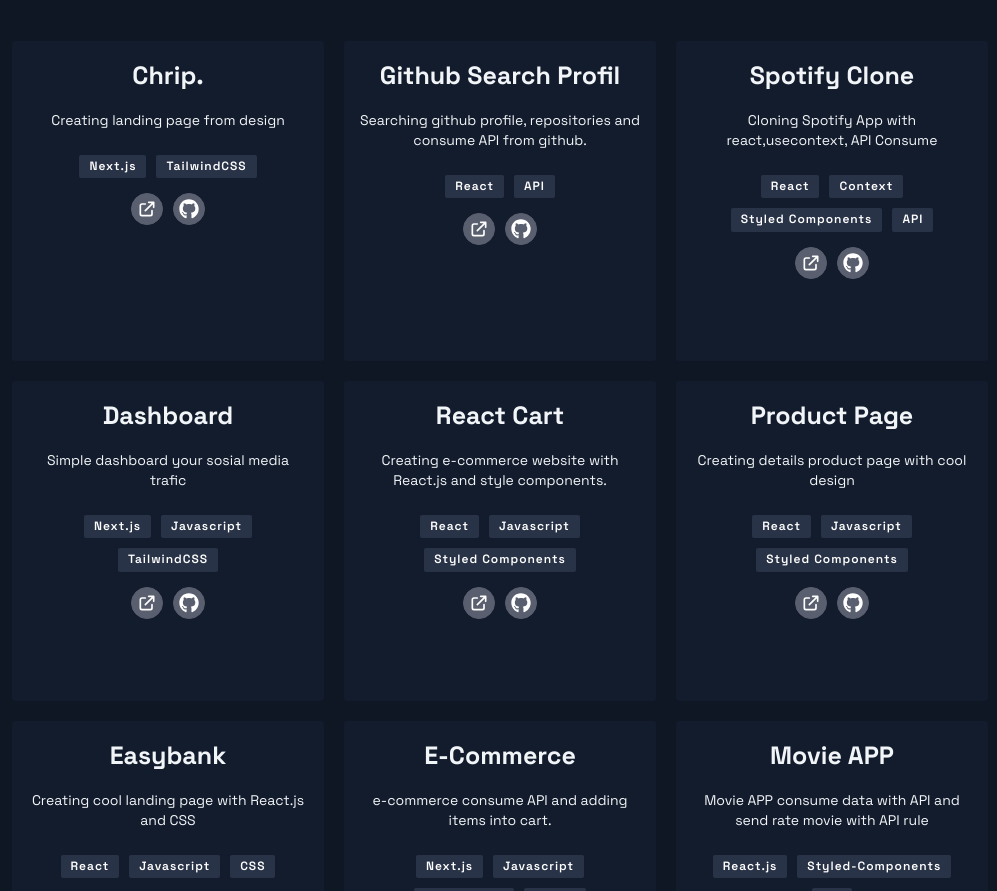
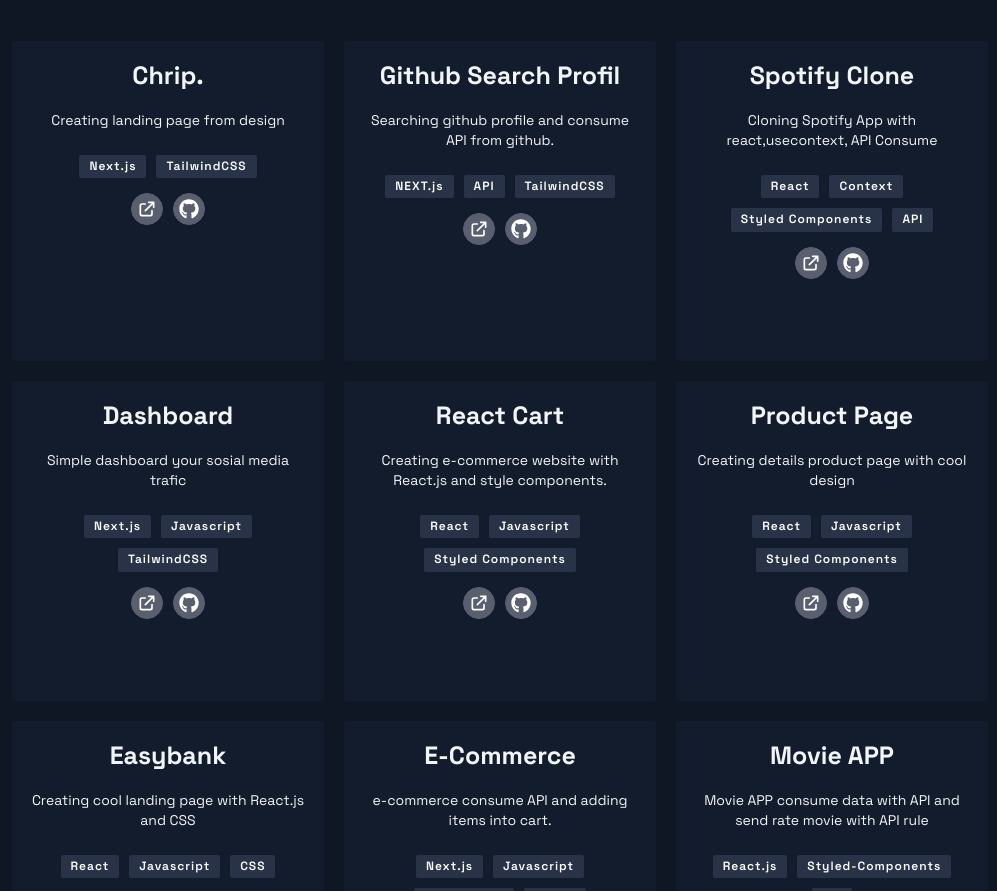
Before and after one commit to FajriSiiv/new_portofolio, a Next.js app: page / in a window 1280 px wide. Shown: the part 806-1697 px from the top of the page, without its empty margins (140-1137 px from the left). Built offline with nearby package versions, Linux system fonts and the light colour scheme.

Commit message:
update listt project

```diff
--- a/src/constants/constants.js
+++ b/src/constants/constants.js
@@ -9,11 +9,11 @@
   },
   {
     title: "Github Search Profil",
-    tags: ["React", "API"],
-    visit: "https://github-search-01.netlify.app/",
+    tags: ["NEXT.js", "API", "TailwindCSS"],
+    visit: "https://github-search-fajri.vercel.app/",
     id: 1,
-    desc: "Searching github profile, repositories and consume API from github.",
-    source: "https://github.com/FajriSiiv/search-user-github",
+    desc: "Searching github profile and consume API from github.",
+    source: "https://github.com/FajriSiiv/github-search",
   },
   {
     title: "Spotify Clone",
@@ -71,6 +71,7 @@
     desc: "Movie APP consume data with API and send rate movie with API rule",
     source: "https://github.com/FajriSiiv/movie-app",
   },
+
 ];
 
 export const TimeLineData = [
```
